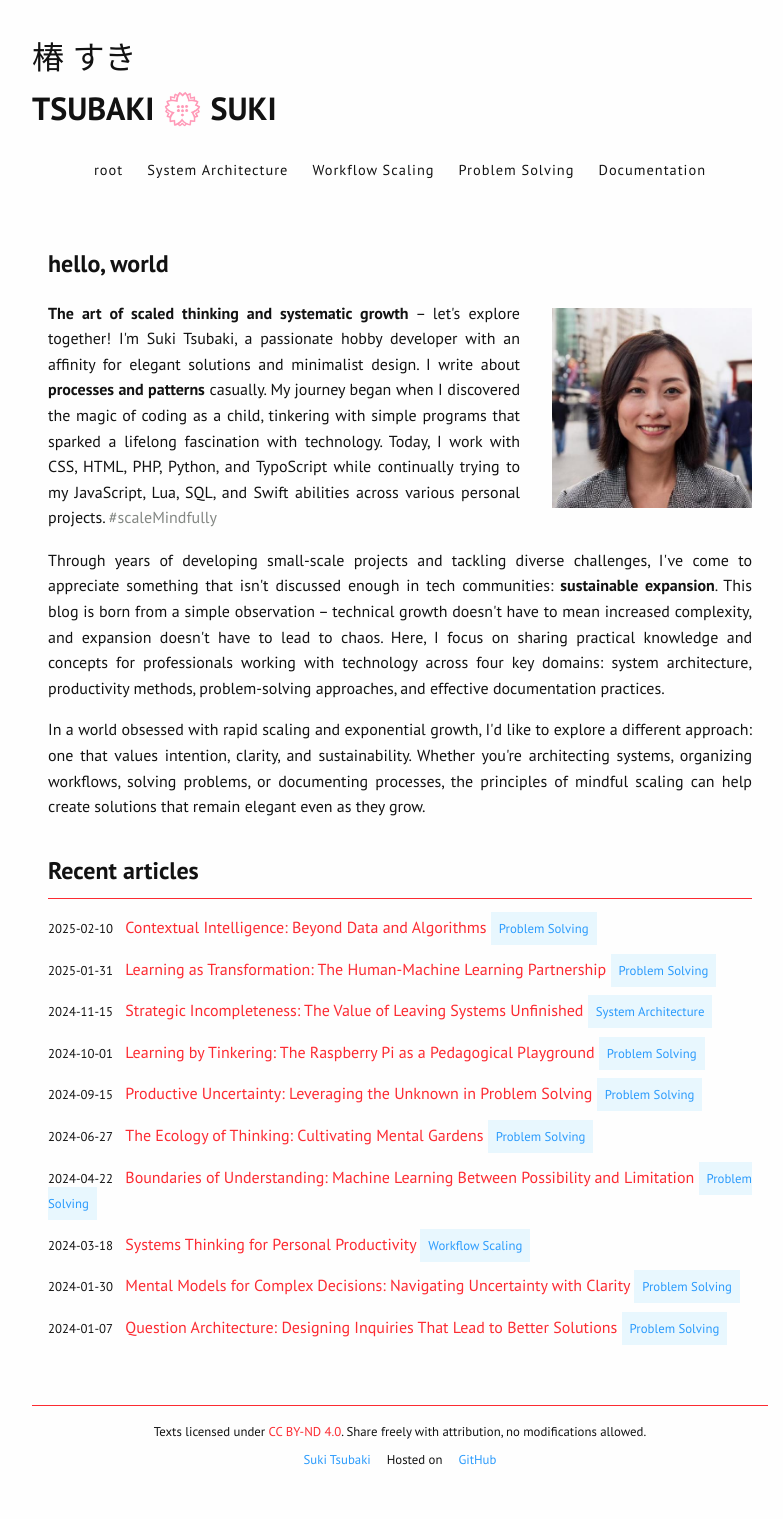
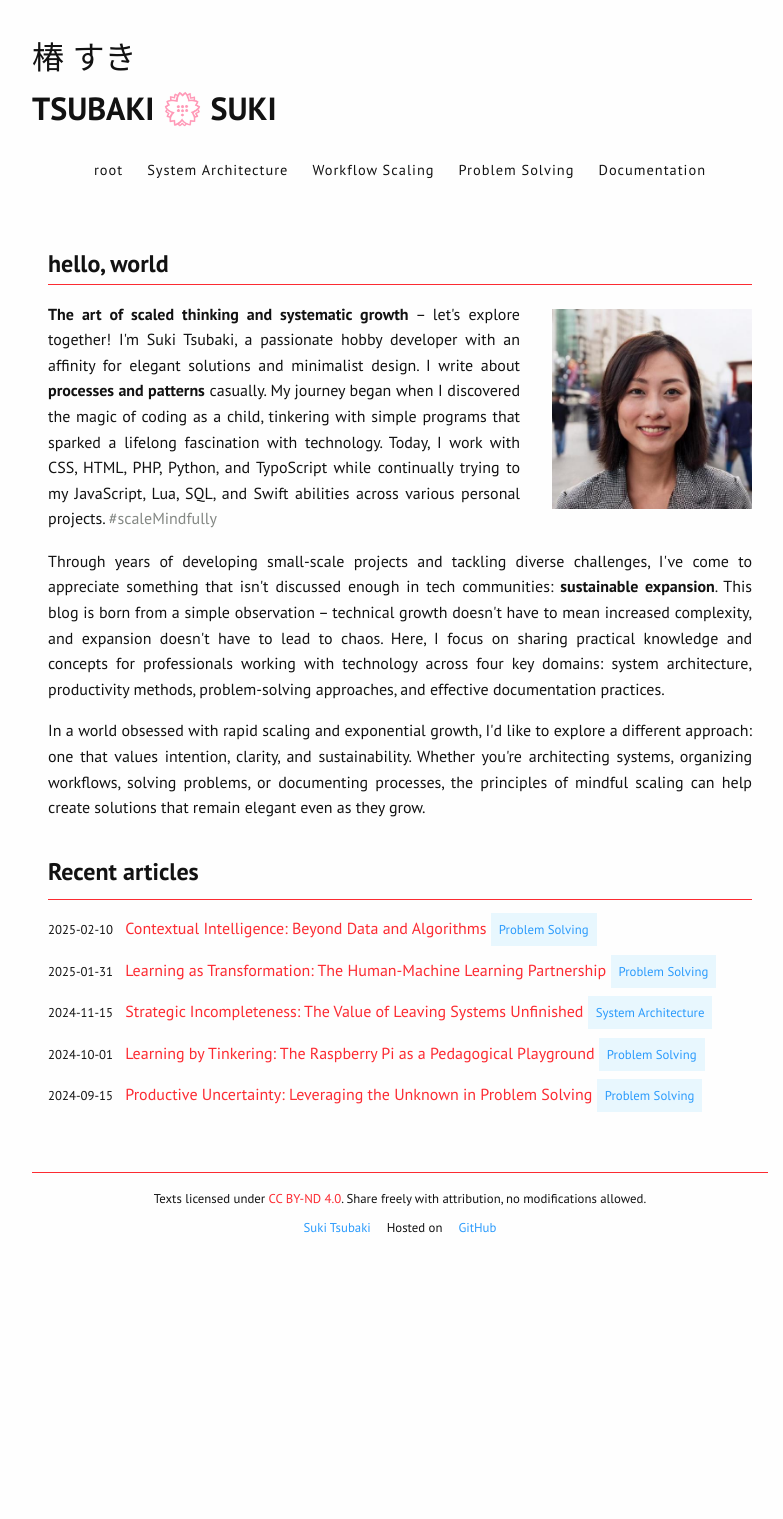
Before and after one commit to sukitsubaki/sukitsubaki.github.io, a Jekyll site: the page built from index.html, in a window 1280 px wide. Shown: the whole page, without its empty margins (240-1023 px from the left). Built offline with Jekyll 4.4.1, drawn with Linux system fonts in a browser that asks for light colours; after the commit the page ends 1286 px from its top, so only the background shows below that.

Commit message:
add home-container__title; reduce latest-posts

```diff
--- a/index.html
+++ b/index.html
@@ -3,7 +3,7 @@
 title: Home
 ---
 <div class="home-container">
-    <h2>hello, world</h2>
+    <h2 class="home-container__title">hello, world</h2>
     <section class="intro-container">
         <div class="intro-container__about">
             <div class="intro-container__text">
@@ -25,7 +25,7 @@
 
     <section class="latest-posts">
         <h2 class="latest-posts__title">Recent articles</h2>
-        {% for post in site.posts limit:10 %}
+        {% for post in site.posts limit:5 %}
         <article class="post-list__item">
             <span class="text-small monospace">{{ post.date | date: "%Y-%m-%d" }}</span>
             <span class="post-list__title"><a href="{{ post.url }}">{{ post.title }}</a></span>
```
